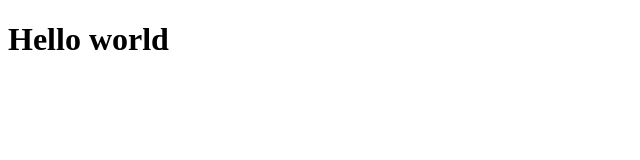
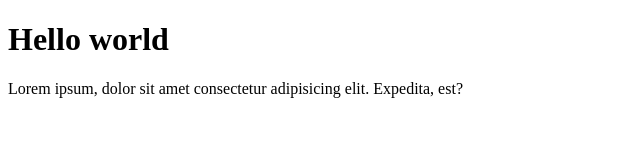
Before and after one commit to MrShakhzodbek/Javohir, a plain HTML site: page index.html in a window 1280 px wide. Shown: the whole page, without its empty margins (0-640 px from the left). Drawn offline with Linux system fonts and the light colour scheme.

Commit message:
tekst qoshdim

```diff
--- a/index.html
+++ b/index.html
@@ -7,5 +7,6 @@
 </head>
 <body>
     <h1>Hello world</h1>
+    <p>Lorem ipsum, dolor sit amet consectetur adipisicing elit. Expedita, est?</p>
 </body>
 </html>
```
